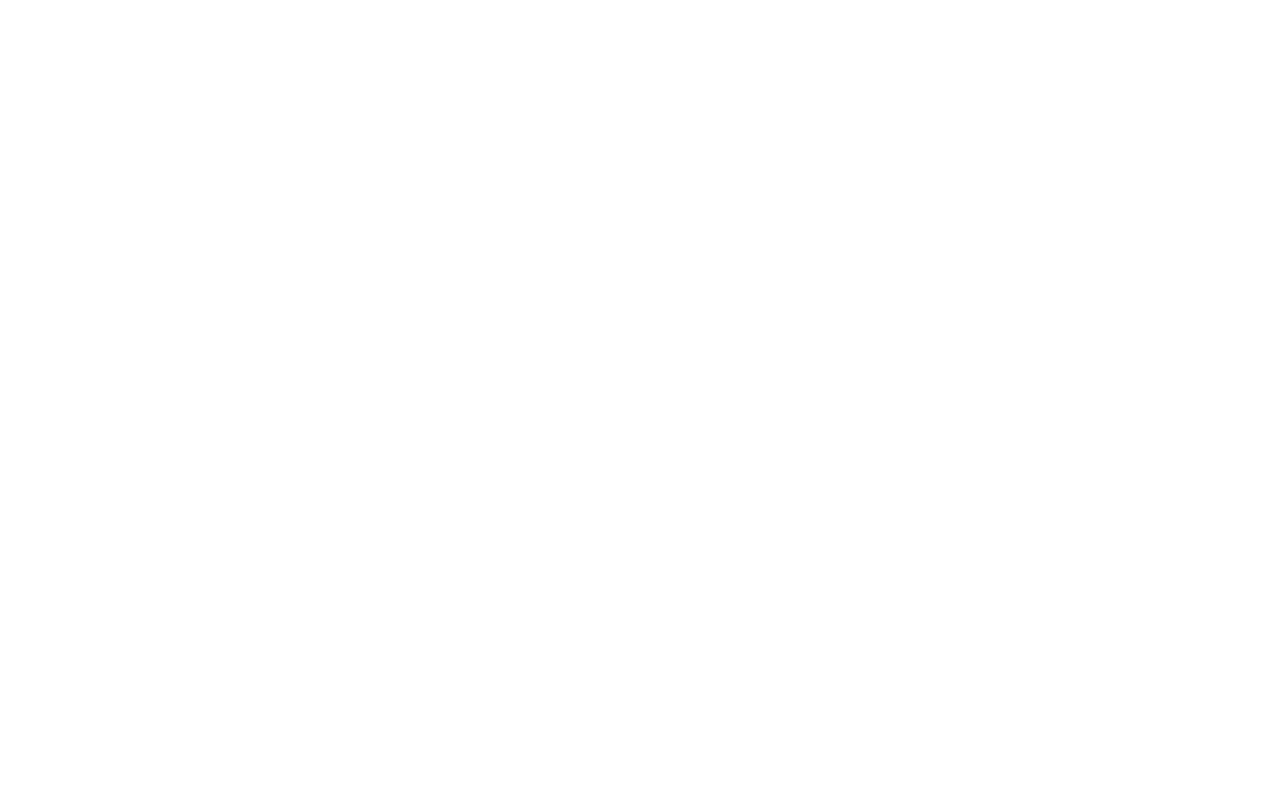
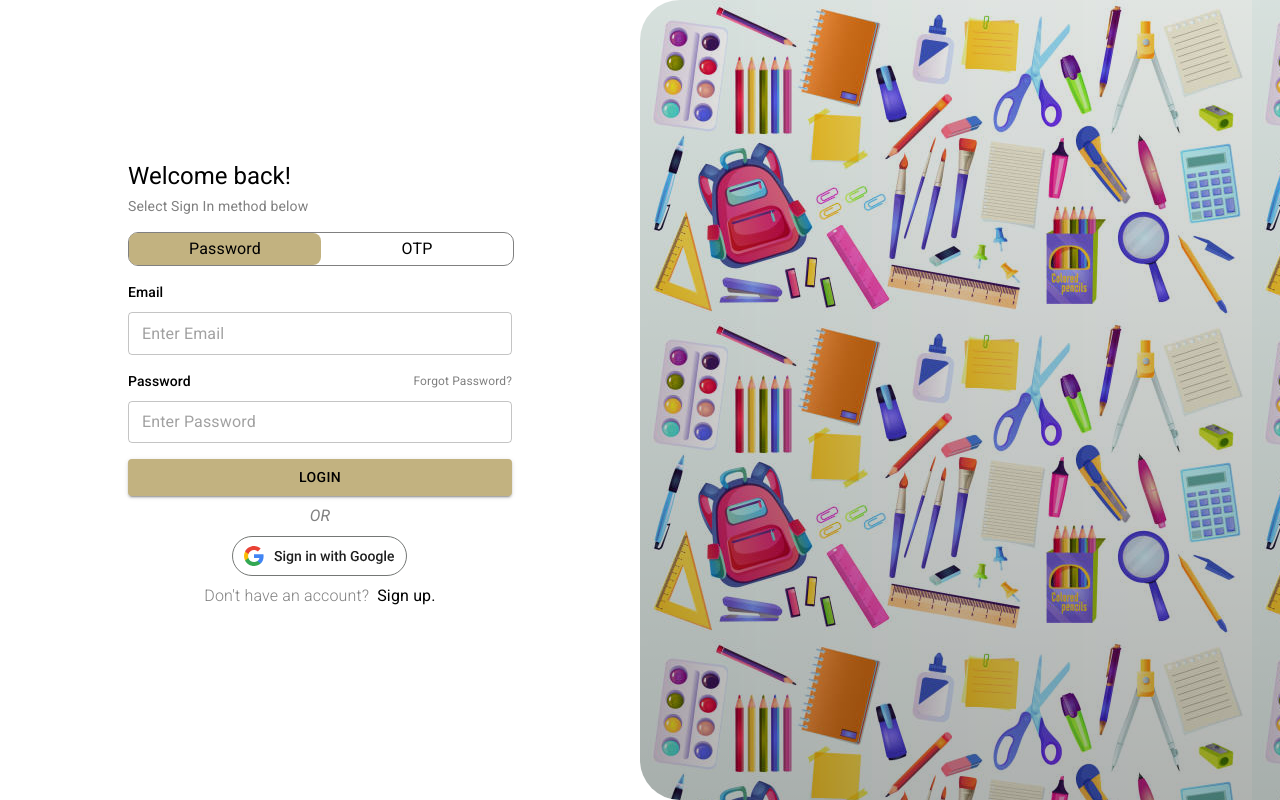
Before and after one commit to siyabongahlongwane/p2p-classifieds, a React (Vite) app: page /sign-in in a window 1280 px wide. Before the commit this address had no page. Built offline with nearby package versions, Linux system fonts and the light colour scheme.

Commit message:
feat: SignIn UI

```diff
--- a/src/App.css
+++ b/src/App.css
@@ -1,7 +1,34 @@
-#root {
+#root,
+html,
+body {
   margin: 0;
+  height: 100%;
+}
+
+.primary-bg,
+.primary-btn,
+.selected-method {
+  background-color: #c2b280 !important;
+}
+
+.primary-btn {
+  color: #000 !important;
+}
+
+.primary-btn,
+.like {
+  transition: opacity .5s ease;
+}
+
+.primary-btn:hover,
+.like:hover {
+  opacity: .75;
 }
 
 .pointer {
   cursor: pointer;
 }
+
+input:not([type="file" i], [type="image" i], [type="checkbox" i], [type="radio" i]) {
+  height: .6em !important;
+}
--- a/src/App.tsx
+++ b/src/App.tsx
@@ -1,6 +1,7 @@
 import { BrowserRouter, Route, Routes } from "react-router-dom";
 import "./App.css";
 import ProductList from "./components/Products/ProductList";
+import SignIn from "./pages/Auth/SignIn";
 
 function App() {
   return (
@@ -8,6 +9,7 @@
       <BrowserRouter>
         <Routes>
           <Route path="/" element={<ProductList />}></Route>
+          <Route path="/sign-in" element={<SignIn />}></Route>
         </Routes>
       </BrowserRouter>
     </>
--- /dev/null
+++ b/src/pages/Auth/Auth.css
@@ -0,0 +1,3 @@
+.selected-method {
+    transition: background-color 1s ease;
+}
--- /dev/null
+++ b/src/pages/Auth/SignIn.tsx
@@ -0,0 +1,129 @@
+import { Box, Button, Grid2, Stack, TextField, Typography } from '@mui/material'
+import { useState } from 'react'
+import './Auth.css'
+
+const SignIn = () => {
+  const [selectedLoginMethod, setSelectedLoginMethod] = useState('pwd')
+
+  return (
+    <Grid2
+      display={'grid'}
+      container
+      gridTemplateColumns={'1fr 1fr'}
+      height={'inherit'}
+    >
+      <Stack display={'flex'} alignItems={'center'}>
+        <Stack width={'60%'} gap={2} mt={'25%'}>
+          <Stack display={'flex'} gap={0.5}>
+            <Typography variant='h5'>Welcome back!</Typography>
+            <Typography fontWeight={400} variant='body2' color='gray'>
+              Select Sign In method below
+            </Typography>
+          </Stack>
+          <Box
+            display={'flex'}
+            width={'100%'}
+            border='1px solid gray'
+            borderRadius={'10px'}
+          >
+            <Box
+              className={
+                'pointer ' +
+                (selectedLoginMethod == 'pwd' ? 'selected-method' : '')
+              }
+              onClick={() => setSelectedLoginMethod('pwd')}
+              textAlign={'center'}
+              width={'100%'}
+              p={0.5}
+              borderRadius={2}
+            >
+              <Typography>Password</Typography>
+            </Box>
+            <Box
+              className={
+                'pointer ' +
+                (selectedLoginMethod == 'otp' ? 'selected-method' : '')
+              }
+              onClick={() => setSelectedLoginMethod('otp')}
+              textAlign={'center'}
+              width={'100%'}
+              p={0.5}
+              borderRadius={2}
+            >
+              <Typography>OTP</Typography>
+            </Box>
+          </Box>
+          <Box
+            component={'form'}
+            display={'flex'}
+            flexDirection={'column'}
+            gap={2}
+          >
+            <Stack gap={1}>
+              <Typography variant='subtitle2'>Email</Typography>
+              <TextField
+                error={false}
+                placeholder='Enter Email'
+                helperText=''
+              />
+            </Stack>
+            {selectedLoginMethod == 'pwd' && (
+              <Stack gap={1}>
+                <Box
+                  display={'flex'}
+                  justifyContent={'space-between'}
+                  alignItems={'center'}
+                >
+                  <Typography variant='subtitle2'>Password</Typography>
+                  <Typography
+                    variant='body2'
+                    color='gray'
+                    fontSize={12}
+                    className='pointer'
+                  >
+                    Forgot Password?
+                  </Typography>
+                </Box>
+                <TextField
+                  error={false}
+                  placeholder='Enter Password'
+                  helperText=''
+                />
+              </Stack>
+            )}
+            <Button variant='contained' className='primary-btn'>
+              Login
+            </Button>
+          </Box>
+        </Stack>
+        <Stack display={'flex'} gap={1} mt={1} alignItems={'center'}>
+          <Typography fontStyle={'oblique'} color='gray'>
+            OR
+          </Typography>
+          <img
+            className='pointer'
+            src='../../../public/google-sign-in.svg'
+            alt='Google Sign In'
+          />
+          <Typography component={'small'} color='gray' fontWeight={300}>
+            Don't have an account?
+            <Typography ml={1} component={'span'} color='#000'>
+              Sign up.
+            </Typography>
+          </Typography>
+        </Stack>
+      </Stack>
+      <Box
+        style={{
+          backgroundImage:
+            'linear-gradient(to bottom, rgba(0, 0, 0, 0.1), rgba(0, 0, 0, 0.3)), url(../../../public/stationery.jpg)'
+        }}
+        height={'inherit'}
+        width={'100%'}
+        borderRadius={'40px 0 0 40px'}
+      ></Box>
+    </Grid2>
+  )
+}
+
+export default SignIn;
```
